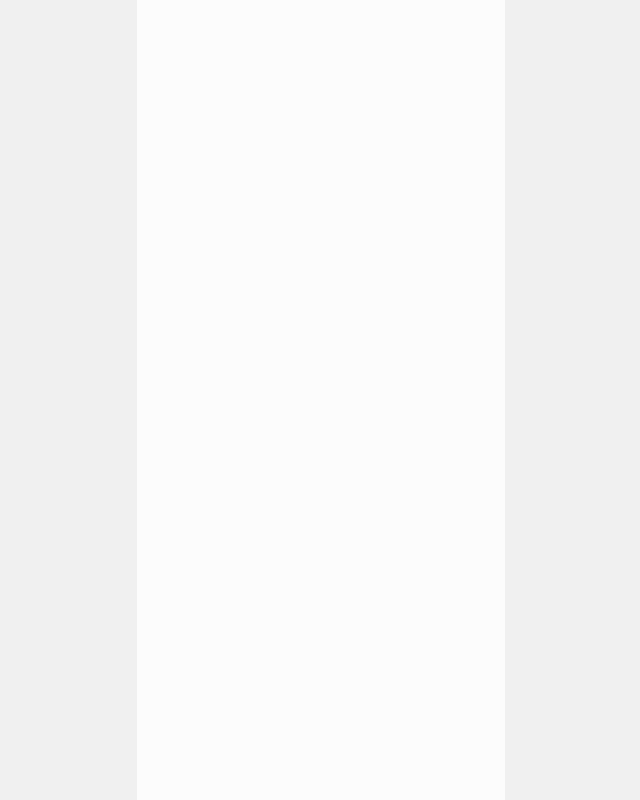
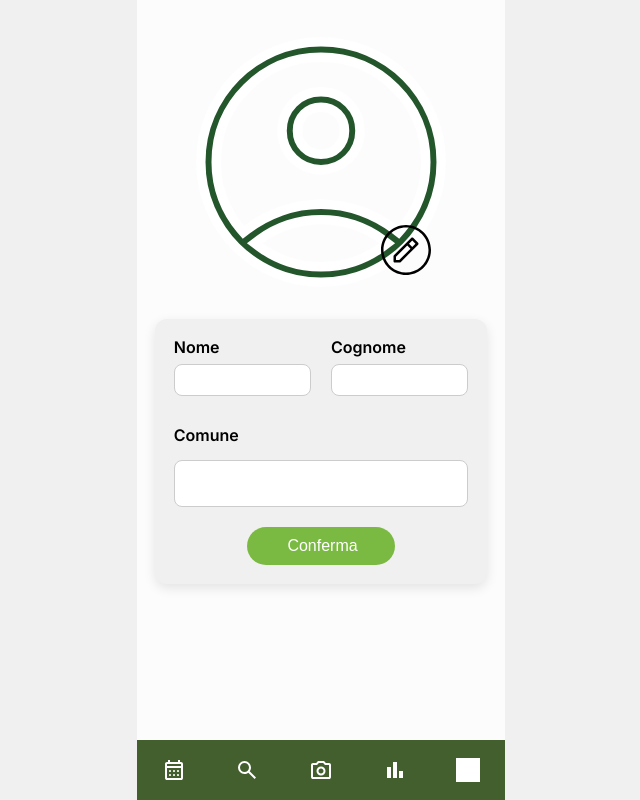
Before and after one commit to mariottini/EcoScan, a React (Vite) app in the folder frontend/: page /Modify_Profile in a window 1280 px wide. Before the commit this address had no page. Shown: the whole page, without its empty margins (319-959 px from the left). Built offline with nearby package versions, Linux system fonts and the light colour scheme; grey boxes are pictures that could not be loaded.

Commit message:
Terminato pagina user e modifica user

```diff
--- a/frontend/src/App.jsx
+++ b/frontend/src/App.jsx
@@ -12,6 +12,7 @@ import Profile from "./pages/Profile";
 import Trash from "./pages/Trash";
 import Navbar from "./components/Navbar";
 import Header from "./components/Header";
+import Modify_Profile from "./pages/Modify_Profile";
 
 function App() {
 	return (
@@ -28,6 +29,7 @@ function App() {
 				<Route path="/charts" element={[<Charts />, <Navbar />]} />
 				<Route path="/profile" element={[<Profile />, <Navbar />]} />
 				<Route path="/trash" element={[<Header />, <Trash />, <Navbar />]} />
+				<Route path="/Modify_Profile" element={[<Modify_Profile/>, <Navbar />]} />
 			</Routes>
 		</BrowserRouter>
 	);
--- /dev/null
+++ b/frontend/src/pages/Modify_Profile.jsx
@@ -0,0 +1,101 @@
+import { useState } from 'react';
+
+function Modify_Profile() {
+  const [image, setImage] = useState(null);
+  const [nome, setNome] = useState('');
+  const [cognome, setCognome] = useState('');
+  const [comune, setComune] = useState('');
+
+  // Gestione cambiamento immagine
+  const handleImageChange = (e) => {
+    const file = e.target.files[0];
+    if (file) {
+      const reader = new FileReader();
+      reader.onloadend = () => {
+        setImage(reader.result);
+      };
+      reader.readAsDataURL(file);
+    }
+  };
+
+  // Funzione per svuotare i form
+  const handleSubmit = () => {
+    // Azzera i valori dei form
+    setNome('');
+    setCognome('');
+    setComune('');
+
+    // Puoi aggiungere la logica per inviare i dati se necessario
+
+    console.log('Dati inviati:', { nome, cognome, comune });
+  };
+
+  return (
+    <>
+      <div className="user-profile">
+        <img
+          src={image || "./public/img/user-page.svg"}
+          alt="User Avatar"
+          className="user-avatar"
+        />
+
+        <label htmlFor="file-upload" className="edit-icon">
+          <img src="./public/img/edit-user-page.svg" alt="edit" />
+        </label>
+
+        <input
+          type="file"
+          id="file-upload"
+          style={{ display: 'none' }}
+          onChange={handleImageChange}
+          accept="image/*"
+        />
+      </div>
+
+      <div className="form-container">
+        <div className="name-surname-container">
+          <div className="form-name">
+            <h3>Nome</h3>
+            <input
+              type="text"
+              id="nome"
+              name="nome"
+              value={nome}
+              onChange={(e) => setNome(e.target.value)} // Gestione cambiamento
+            />
+          </div>
+          <div className="form-surname">
+            <h3>Cognome</h3>
+            <input
+              type="text"
+              id="cognome"
+              name="cognome"
+              value={cognome}
+              onChange={(e) => setCognome(e.target.value)} // Gestione cambiamento
+            />
+          </div>
+        </div>
+
+        <div className="form-city">
+          <h3>Comune</h3>
+          <input
+            type="text"
+            id="comune"
+            name="comune"
+            value={comune}
+            onChange={(e) => setComune(e.target.value)} // Gestione cambiamento
+          />
+        </div>
+
+        <input
+          type="button"
+          value="Conferma"
+          className="modify-button confirm-button"
+          onClick={handleSubmit} // Azzera i campi al clic
+        />
+      </div>
+    </>
+  );
+}
+
+export default Modify_Profile;
--- a/frontend/src/pages/Profile.jsx
+++ b/frontend/src/pages/Profile.jsx
@@ -1,9 +1,43 @@
+import { useState } from 'react';
+import { useNavigate } from "react-router-dom";
+
 function Profile() {
+    const navigate = useNavigate();
+
+
+    const [profileImage, setProfileImage] = useState("./public/img/user-page.svg");
+
+
+    const handleClick = () => {
+        navigate("/Modify_Profile");
+    };
+
+
+    const handleImageChange = (e) => {
+        const file = e.target.files[0];
+        if (file) {
+            const reader = new FileReader();
+            reader.onloadend = () => {
+                setProfileImage(reader.result);
+            };
+            reader.readAsDataURL(file);
+        }
+    };
+
     return (
         <>
             <div className="user-profile">
-                <img src="./public/img/user.svg" alt="User Avatar" className="user-avatar" />
-                <img src="./public/img/edit.svg" alt="edit" className="edit-icon"/>
+                <img src={profileImage} alt="User Avatar" className="user-avatar" />
+                <label htmlFor="file-upload" className="edit-icon">
+                    <img src="./public/img/edit-user-page.svg" alt="edit" />
+                </label>
+                <input
+                    type="file"
+                    id="file-upload"
+                    style={{ display: 'none' }}
+                    onChange={handleImageChange}
+                    accept="image/*"
+                />
             </div>
             <div className="user-info">
                 <div className="user-identity">
@@ -11,7 +45,7 @@ function Profile() {
                     <h3 className="surname">Cognome</h3>
                 </div>
                 <h3 className="city">Comune</h3>
-                <button className="modify-button">Modifica</button>
+                <button className="modify-button" onClick={handleClick}>Modifica</button>
             </div>
             <div className="favourite-trash">
                 <h3 className="favourite-title">Rifiuti Frequenti</h3>
@@ -35,11 +69,9 @@ function Profile() {
                         <img src="./public/img/trash.svg" alt="paper" className="favourite-icon"/>
                     </div>
                 </div>
-
-
             </div>
         </>
-     );
+    );
 }
 
 export default Profile;
--- a/frontend/src/styles/index.css
+++ b/frontend/src/styles/index.css
@@ -435,20 +435,18 @@ nav a.active img {
 	width: 250px;
 	height: 250px;
 	border-radius: 50%;
-	margin-top: 15%;
+	margin-top: 10%;
 	margin-bottom: 5%;
 }
 
 .edit-icon{
-	width: 50px;
-	height: 50px;
-	border-radius: 50%;
-	border: 2px solid black;
+	width: 70px;
+	height: 70px;
 	cursor: pointer;
 	transition: transform 0.3s ease;
 	position: relative;
 	bottom: 10px;
-	right: -70px;
+	right: -90px;
 	margin-top: -75px;
 }
 
@@ -462,7 +460,6 @@ nav a.active img {
 	align-items: center;
 	justify-content: center;
 	text-align: center;
-	margin-top: 10%;
 	background-color: rgb(220, 216, 216);
 	border-radius:25px ;
 	gap: 15%;
@@ -504,7 +501,7 @@ nav a.active img {
 	align-items: center;
 	justify-content: center;
 	text-align: center;
-	margin-top: 10%;
+	margin-top: 5%;
 	background-color: rgb(220, 216, 216);
 	border-radius:25px ;
 	gap: 15%;
@@ -516,3 +513,70 @@ nav a.active img {
 .favourite-title{
 	color: #435F2E;
 }
+
+.favourite-list {
+	display: grid;
+	grid-template-columns: repeat(3, 1fr);
+	gap: 16px;
+	margin-top: 5%;
+	margin-bottom: 5%;
+  }
+
+  .favourite-item {
+	border-radius: 12px;
+	overflow: hidden;
+	box-shadow: 0 2px 8px rgba(0,0,0,0.1);
+	background-color: white;
+	padding: 12px;
+	display: flex;
+	align-items: center;
+	justify-content: center;
+  }
+
+  .favourite-icon {
+	width: 40px;
+	height: 40px;
+  }
+
+.form-container {
+	max-width: 450px;
+	margin: 5%;
+	padding: 5%;
+	background-color:#F0F0F0;
+	border-radius: 12px;
+	box-shadow: 0 4px 12px rgba(0, 0, 0, 0.1);
+  }
+
+  .name-surname-container {
+	display: flex;
+	gap: 20px;
+	margin-bottom: 10%;
+  }
+
+  .form-name,
+  .form-surname,
+  .form-city {
+	flex: 1;
+  }
+
+
+  h3 {
+	margin-bottom: 5%;
+	font-size: 16px;
+	font-weight: 600;
+  }
+
+
+  input[type="text"] {
+	width: 100%;
+	padding: 5%;
+	border-radius: 8px;
+	border: 1px solid #ccc;
+	font-size: 14px;
+  }
+
+  .confirm-button {
+	display: block;
+	width: 50%;
+	margin: 20px auto 0;
+  }
```
Also changed, not shown: frontend/public/img/edit-user-page.svg (added), frontend/public/img/user-page.svg (added).
